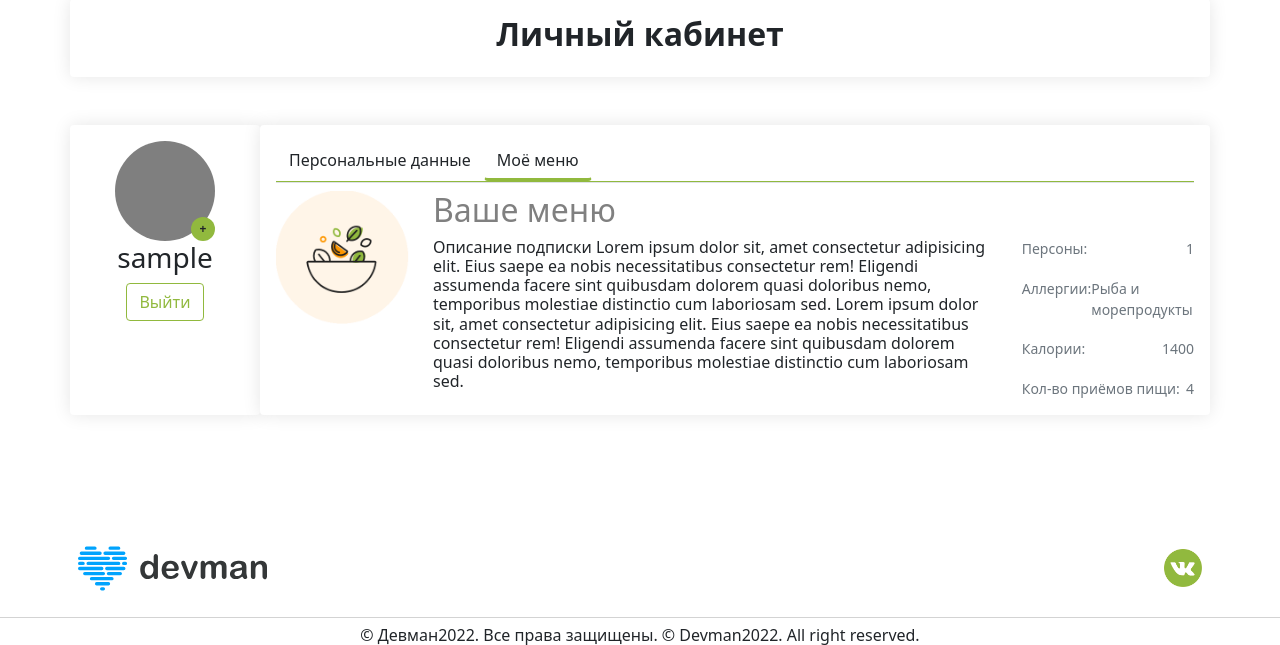
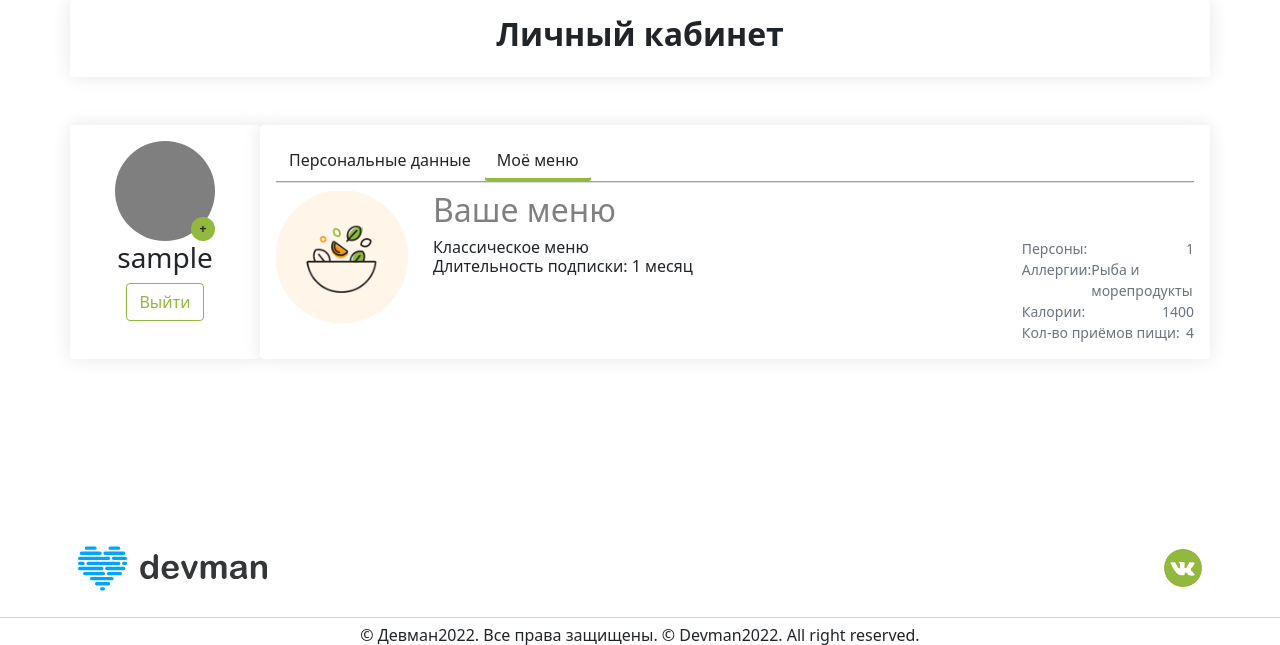
Before and after one commit to Yar59/foodplan, a Django app: page /lk/ in a window 1280 px wide, after a click on "Моё меню". Shown: the part 118-763 px from the top of the page. Run offline with Django 4.2, Linux system fonts and the light colour scheme; a user stored in the database is signed in; tables that the repository leaves empty hold one stand-in row (values such as "Sample post"); parts of the project's set-up code (start-up, migrations or seed data) failed here and were passed over.

Commit message:
correctd menu description

```diff
--- a/foodsite/views.py
+++ b/foodsite/views.py
@@ -77,7 +77,6 @@ def show_menu(request):
     dishes_per_page = sum([tariff.dinner, tariff.breakfast, tariff.lunch, tariff.dessert])
 
     pages = list(chunked(list(dishes), dishes_per_page))
-    print(pages)
     return render(request, template_name='menu.html', context={'pages': pages})
 
 
--- a/templates/lk.html
+++ b/templates/lk.html
@@ -94,12 +94,7 @@
                                                   </div>
                                                   <div class="col-md-12 col-lg-9">
                                                     <h6>
-                                                      Описание подписки Lorem ipsum dolor sit, amet consectetur adipisicing elit. Eius saepe ea nobis necessitatibus
-                                                        consectetur rem! Eligendi assumenda facere sint quibusdam dolorem quasi doloribus nemo, temporibus molestiae
-                                                        distinctio cum laboriosam sed. Lorem ipsum dolor sit, amet consectetur adipisicing elit. Eius saepe ea nobis
-                                                        necessitatibus consectetur rem! Eligendi
-                                                        assumenda facere sint quibusdam dolorem quasi doloribus nemo, temporibus molestiae distinctio cum laboriosam
-                                                        sed.
+                                                      {{ tariff.get_preferred_menu_display }} меню <br> Длительность подписки: {{ tariff.get_duration_display }}
                                                     </h6>
                                                   </div>
                                                   <div class="col-md-12 col-lg-3 text-muted d-flex flex-column justify-content-between">
```
